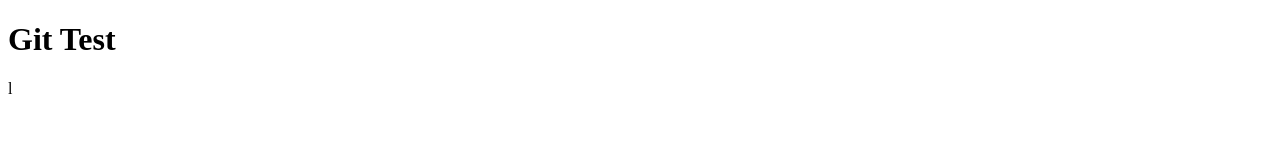
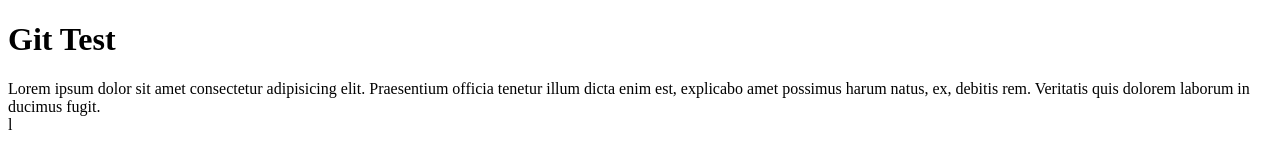
Before and after one commit to Felip20/My-Portfolio, a plain HTML site: page index.html in a window 1280 px wide. Drawn offline with Linux system fonts and the light colour scheme.

Commit message:
adding header

```diff
--- a/index.html
+++ b/index.html
@@ -8,5 +8,8 @@
 </head>
 <body>
     <h1>Git Test</h1>
+    <header>
+        Lorem ipsum dolor sit amet consectetur adipisicing elit. Praesentium officia tenetur illum dicta enim est, explicabo amet possimus harum natus, ex, debitis rem. Veritatis quis dolorem laborum in ducimus fugit.
+    </header>
 </body>
 </html>l
--- a/style.css
+++ b/style.css
@@ -1,3 +1,7 @@
  body{
      background-color: red;
  }
+
+ header{
+    color: black;
+ }
```
